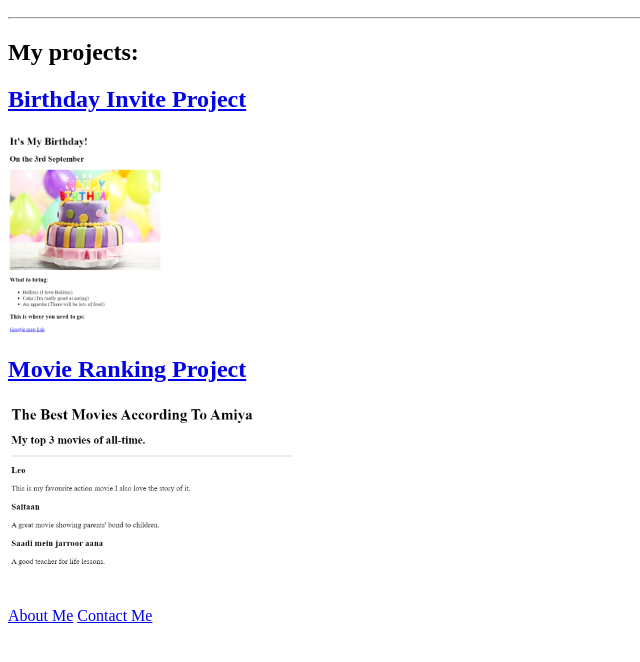
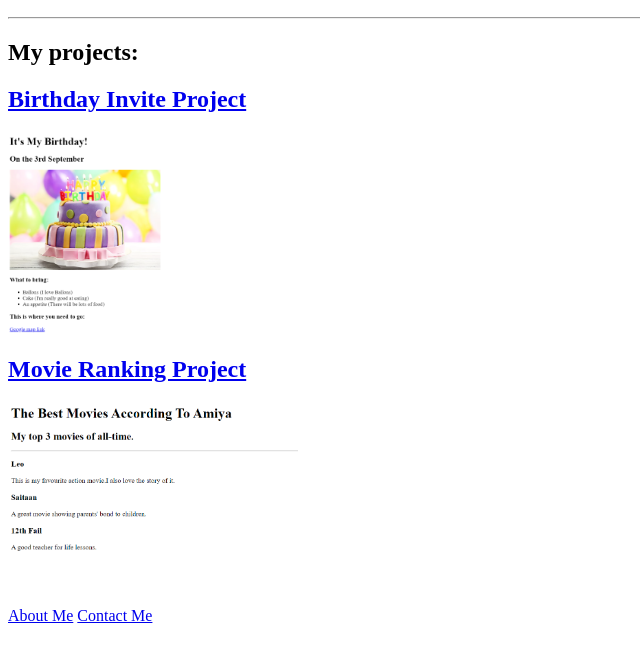
Before and after one commit to Amiya-2005/html-portfolio, a plain HTML site: page index.html in a window 1280 px wide. Shown: the part 110-772 px from the top of the page, without its empty margins (0-640 px from the left). Drawn offline with Linux system fonts and the light colour scheme.

Commit message:
Add files via upload

```diff
--- a/index.html
+++ b/index.html
@@ -11,7 +11,7 @@
     <a href="./birthday-invite.html"><h2>Birthday Invite Project</h2></a>
     <img src="./cake.png" height="200"/>
     <a href="./movie-ranking.html"><h2>Movie Ranking Project</h2></a>
-    <img src="./movies.png" height="200"/>
+    <img src="./Movies.png" height="200"/>
     <br />
     <a href="./about.html" >About Me</a>
     <a href="./contact.html" >Contact Me</a>
```
